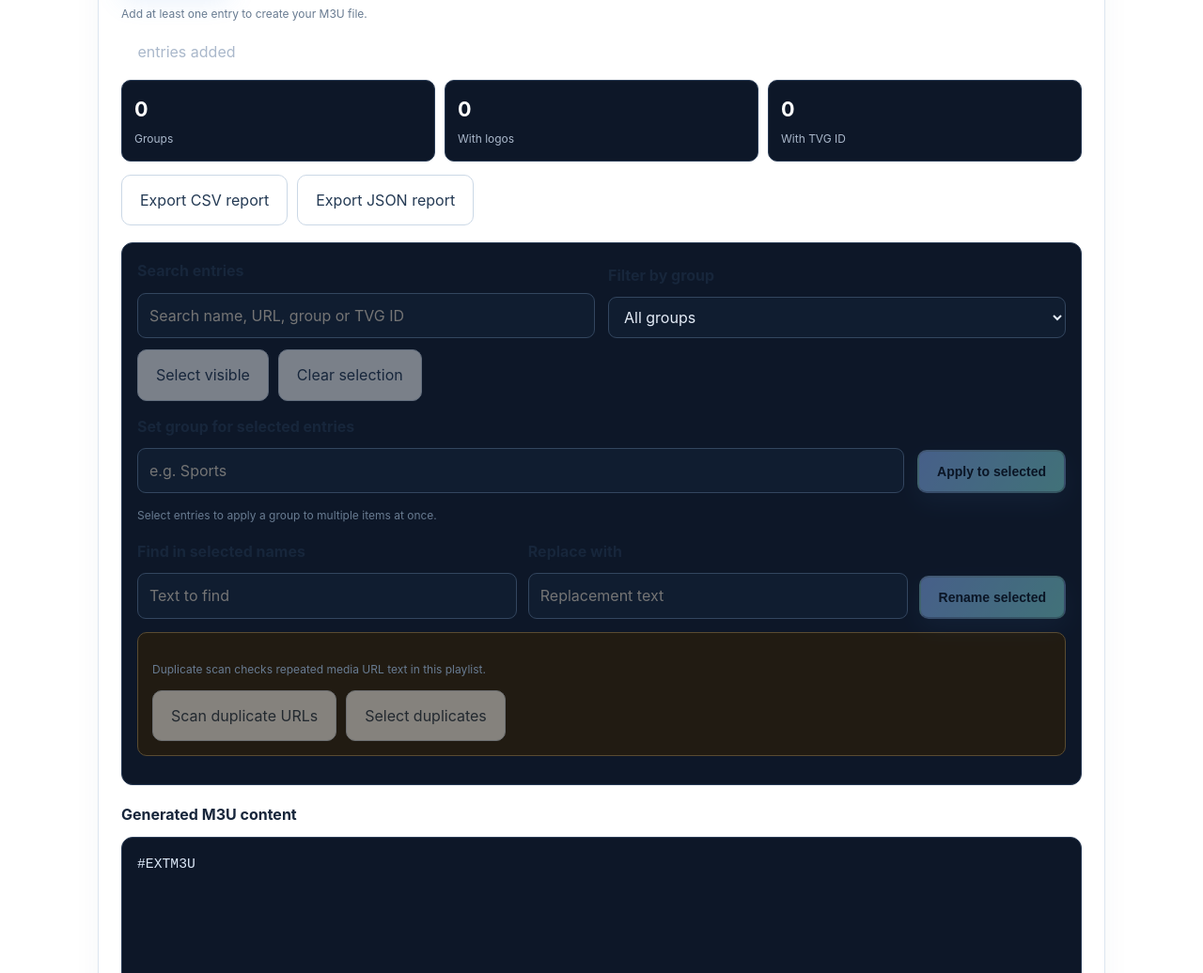
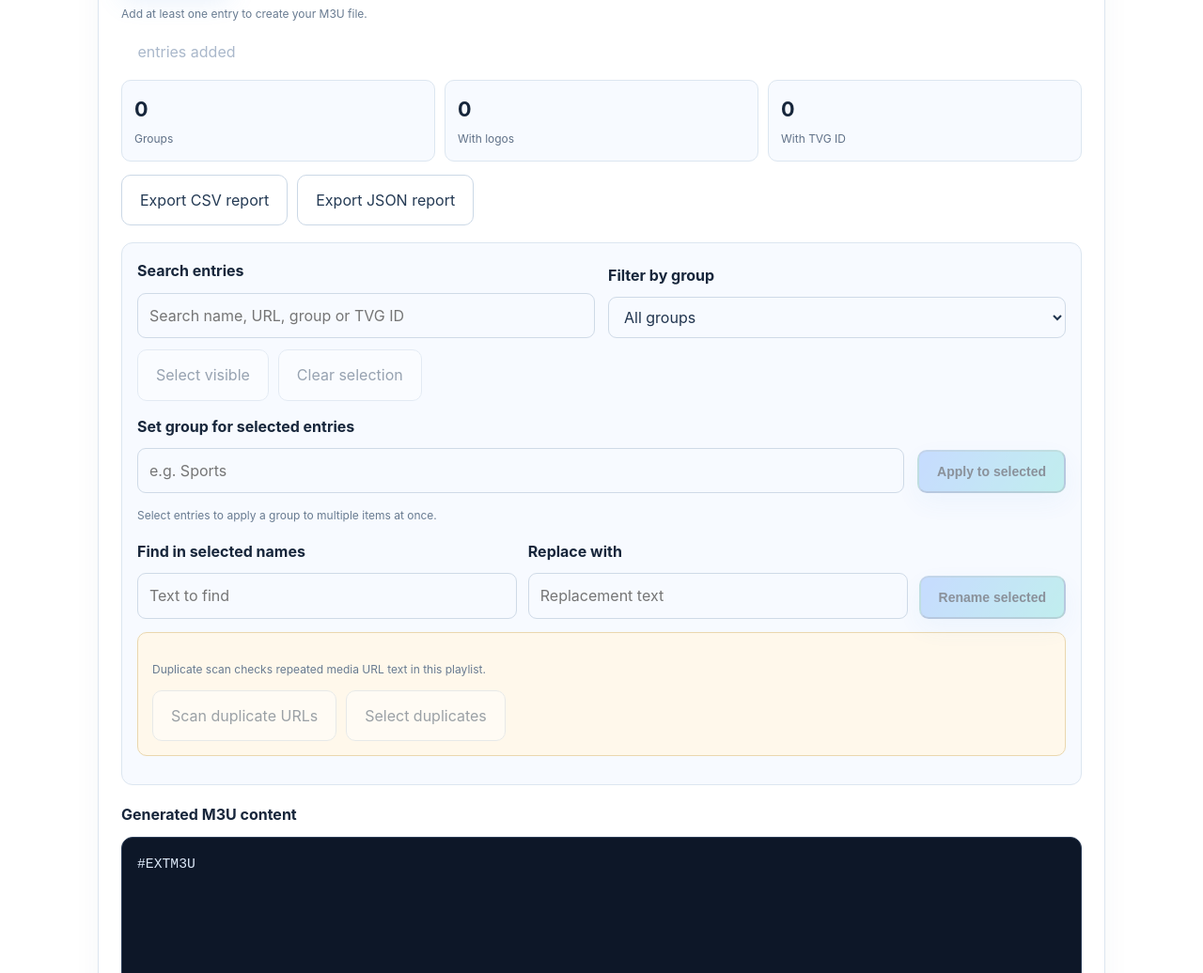
Before and after one commit to drxalan32/m3u-playlist-inspector, a plain HTML site: page docs/index.html in a window 1280 px wide. Shown: the part 2560-3596 px from the top of the page at 94% size. Drawn offline with Linux system fonts and the light colour scheme.

Commit message:
Fix light theme contrast in playlist generator controls

```diff
--- a/docs/style.css
+++ b/docs/style.css
@@ -150,3 +150,29 @@ html[data-theme="dark"] .button-secondary,html[data-theme="dark"] .file-picker{b
 html[data-theme="dark"] .file-picker:hover{background:#1a2a40}
 html[data-theme="dark"] .theme-toggle{background:#121e30;color:#eef4ff;border-color:#3a4b63}
 html[data-theme="dark"] .theme-toggle:hover{background:#1a2a40}
+
+
+/* Override generator component styles declared in the homepage's inline stylesheet */
+html:not([data-theme="dark"]) .generator-fields input,
+html:not([data-theme="dark"]) .generator-fields select,
+html:not([data-theme="dark"]) .generator-manager input,
+html:not([data-theme="dark"]) .generator-manager select,
+html:not([data-theme="dark"]) .generator-manager .generator-bulk-rename input{
+  background:#f7faff!important;color:#20344e!important;border-color:#cfdae7!important
+}
+html:not([data-theme="dark"]) .generator-manager,
+html:not([data-theme="dark"]) .generator-entry,
+html:not([data-theme="dark"]) .generator-stat{
+  background:#f7faff!important;border-color:#dce6f0!important
+}
+html:not([data-theme="dark"]) .generator-entry-info strong,
+html:not([data-theme="dark"]) .generator-stat strong{color:#17263b!important}
+html:not([data-theme="dark"]) .generator-entry-info span,
+html:not([data-theme="dark"]) .generator-entry-select,
+html:not([data-theme="dark"]) .generator-stat span{color:#607188!important}
+html:not([data-theme="dark"]) .generator-entry-actions button{
+  background:#fff!important;color:#20344e!important;border-color:#cfdae7!important
+}
+html:not([data-theme="dark"]) .generator-duplicate-panel{
+  background:#fff8eb!important;border-color:#ead7ae!important
+}
```
